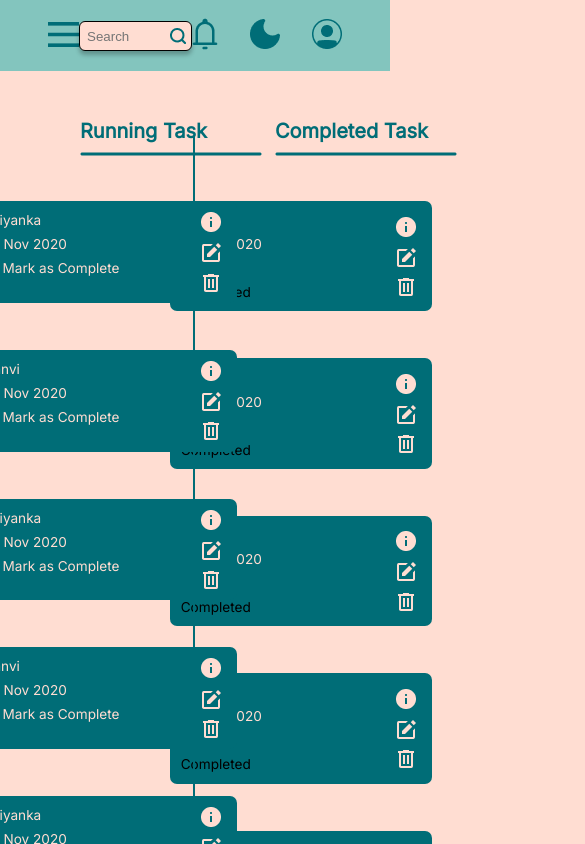
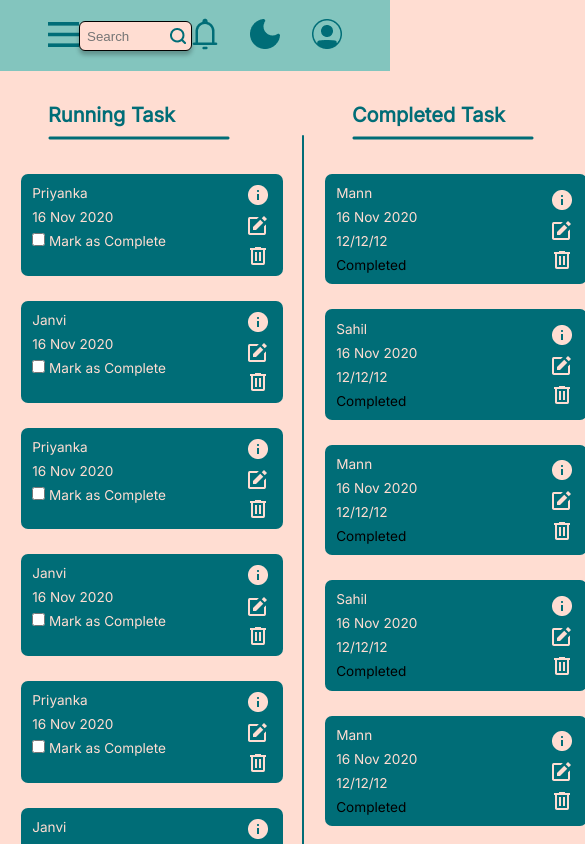
Before and after one commit to MannMendapara/OrganizeMe, a React (Vite) app in the folder Client/: page / in a window 390 px wide. Shown: the top 844 px of the page, 585 px wide, since content can reach past the window. Built offline with nearby package versions, Linux system fonts and the light colour scheme.

Commit message:
design changes

```diff
--- a/Client/src/Components/Task_Card/Task_Card.css
+++ b/Client/src/Components/Task_Card/Task_Card.css
@@ -27,4 +27,10 @@
   flex-direction: column;
   justify-content: center;
   gap: 0.7rem;
+}
+
+@media screen and (max-width: 1290px) {
+  .card-container {
+    margin: 5px;
+  }
 }/*# sourceMappingURL=Task_Card.css.map */
--- a/Client/src/Components/Task_Card/Task_Card.scss
+++ b/Client/src/Components/Task_Card/Task_Card.scss
@@ -28,3 +28,10 @@
     justify-content: center;
     gap: 0.7rem;
 }
+
+@media screen and (max-width:1290px){
+    .card-container {
+        margin:5px;
+    }
+
+}
--- a/Client/src/Pages/Home/Home.css
+++ b/Client/src/Pages/Home/Home.css
@@ -5,9 +5,9 @@
 }
 
 .running-task-cnt {
-  width: 50%;
+  width: 800px;
   position: relative;
-  padding: 2rem 2rem 2rem 3rem;
+  padding: 2rem;
 }
 
 .running-task-cnt::before {
@@ -22,8 +22,8 @@
 }
 
 .completed-task-cnt {
-  width: 50%;
-  padding: 2rem 2rem 2rem 3rem;
+  width: 800px;
+  padding: 2rem;
 }
 
 .main-title {
@@ -94,4 +94,15 @@
 
 .add-task-btn:hover {
   cursor: pointer;
+}
+
+@media screen and (max-width: 1235px) {
+  .running-task-cnt {
+    width: 100%;
+    padding: 1rem;
+  }
+  .completed-task-cnt {
+    width: 100%;
+    padding: 1rem;
+  }
 }/*# sourceMappingURL=Home.css.map */
--- a/Client/src/Pages/Home/Home.scss
+++ b/Client/src/Pages/Home/Home.scss
@@ -5,9 +5,9 @@
 }
 
 .running-task-cnt {
-    width: 50%;
+    width: 800px;
     position: relative;
-    padding: 2rem 2rem 2rem 3rem;
+    padding: 2rem;
 }
 
 .running-task-cnt::before {
@@ -22,8 +22,8 @@
 }
 
 .completed-task-cnt {
-    width: 50%;
-    padding: 2rem 2rem 2rem 3rem;
+    width: 800px;
+    padding: 2rem;
 }
 
 .main-title {
@@ -95,3 +95,14 @@
 .add-task-btn:hover {
     cursor: pointer;
 }
+
+@media screen and (max-width:1235px){
+    .running-task-cnt {
+        width: 100%;
+        padding: 1rem;
+    }
+    .completed-task-cnt {
+        width: 100%;
+        padding: 1rem;
+    }
+}
```
Also changed, not shown: Client/src/Components/Navbar/Navbar.scss (line endings or trailing spaces), 2 other files (tests, documents, lock files or other folders).
